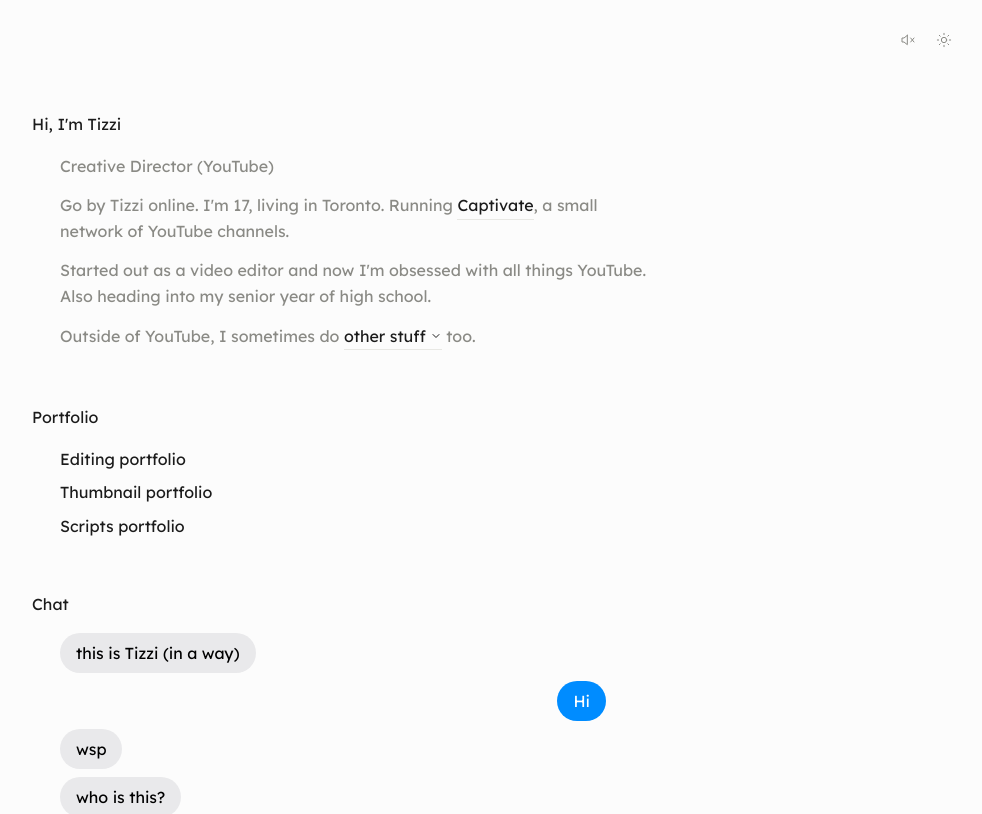
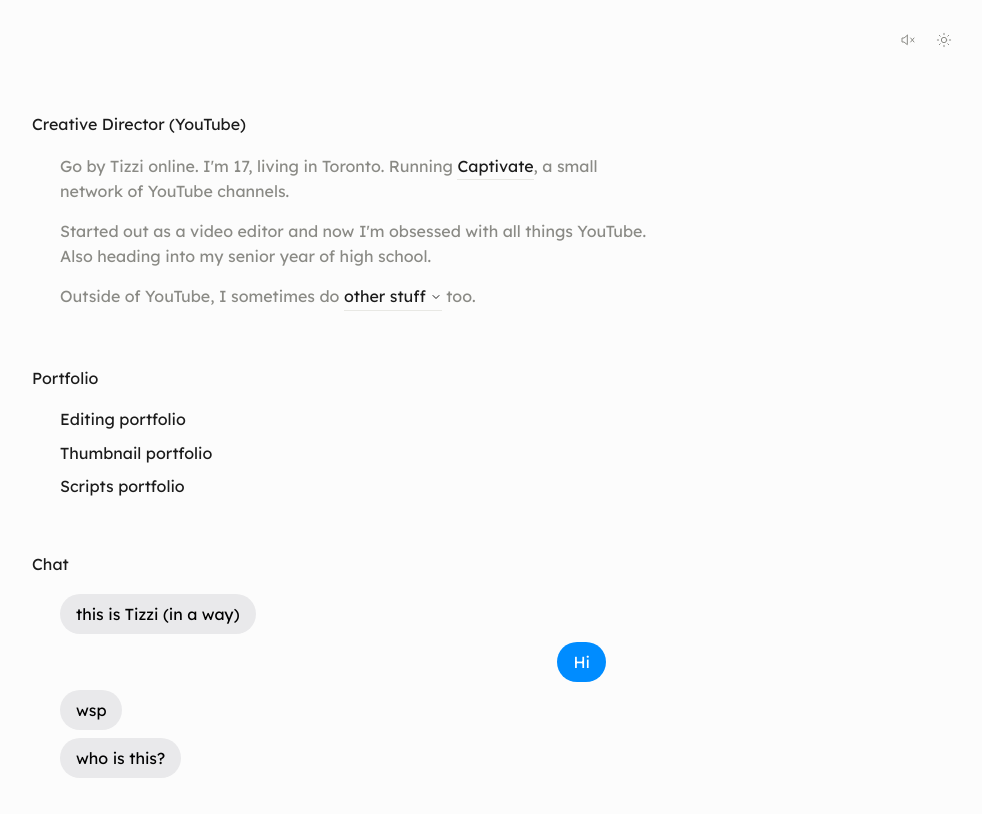
Before and after one commit to Tizzi01/Captivate-, a Next.js app: page / in a window 1280 px wide. Shown: the top 814 px of the page, without its empty margins (296-1278 px from the left). Built offline with nearby package versions, Linux system fonts and the light colour scheme.

Commit message:
The heading says the job, not hello
Creative Director (YouTube) is the page heading now, in place of the greeting.
The paragraph that carried it is gone, so it is not said twice, and the opening
line gets straight on with the detail.

```diff
--- a/src/data/site.ts
+++ b/src/data/site.ts
@@ -138,7 +138,9 @@ export type Script = {
 
 export const person = {
   name: "Tizzi",
-  greeting: "Hi, I'm Tizzi",
+  /* The page heading. It says what he does rather than hello, so the opening
+     line underneath can get straight on with the detail. */
+  greeting: "Creative Director (YouTube)",
   role: "Creative director",
 };
 
@@ -150,7 +152,6 @@ export const TWITTER_URL: string | null = "https://x.com/tizzi_k";
  *  Deliberately short. The page should say who you are and stop; anything
  *  more is behind something the visitor chooses to open. */
 export const bio: Paragraph[] = [
-  [{ kind: "text", value: "Creative Director (YouTube)" }],
   [
     {
       kind: "text",
```
